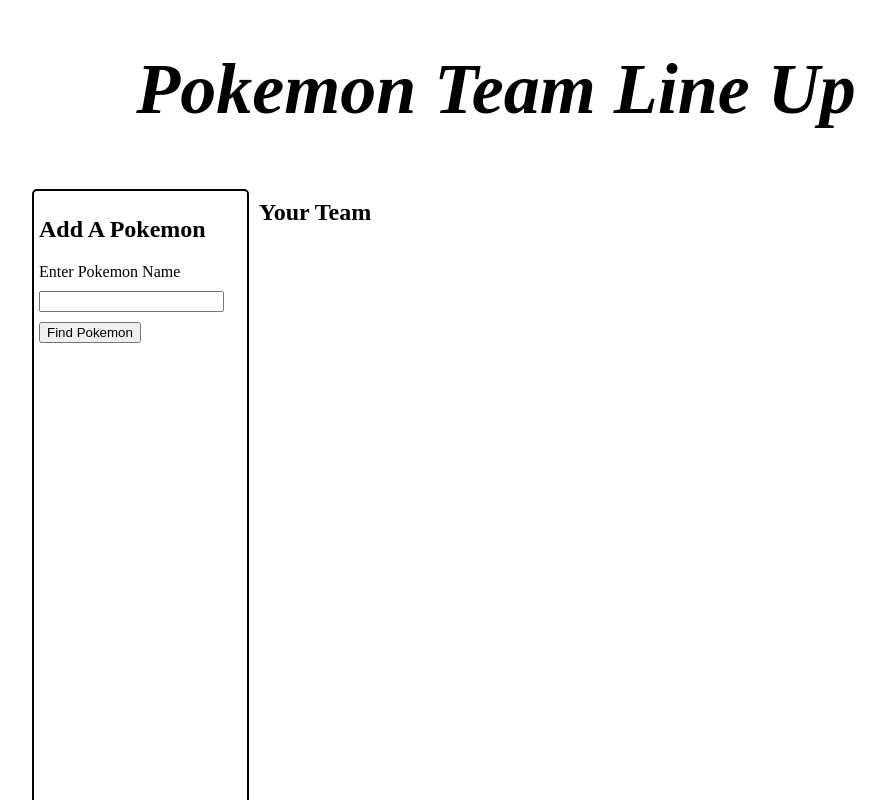
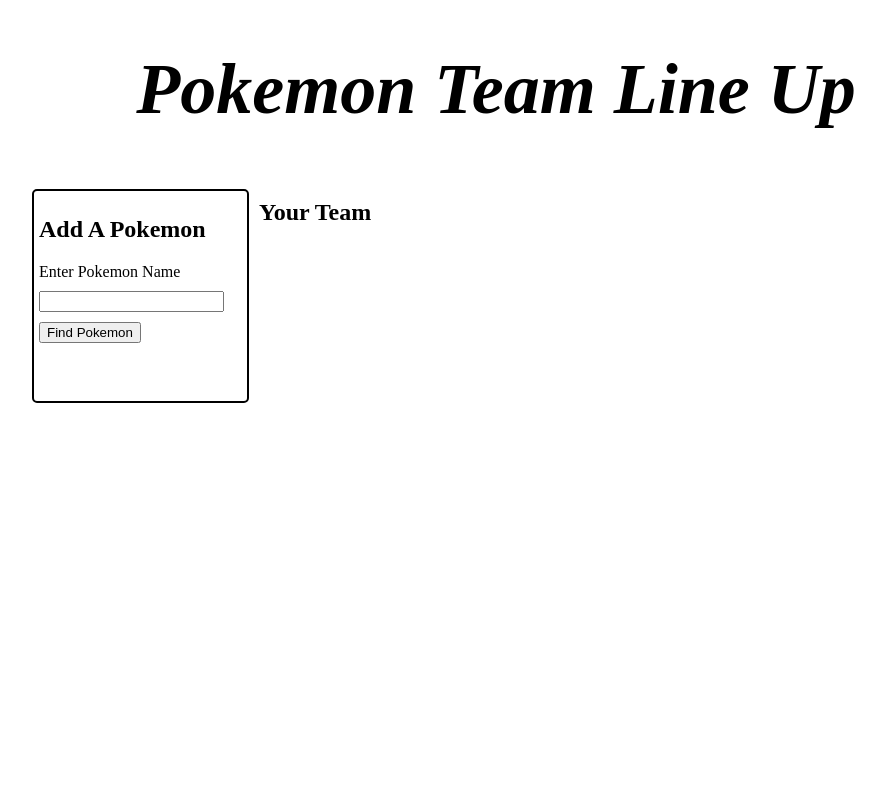
Before and after one commit to yespacefeng/PokemonTeamBuilder, a React app: page / in a window 1280 px wide. Shown: the top 800 px of the page, without its empty margins (144-1029 px from the left). Built offline with nearby package versions, Linux system fonts and the light colour scheme.

Commit message:
CSS updated in add pokemon

```diff
--- a/client/src/components/styles/AddPokemon.css
+++ b/client/src/components/styles/AddPokemon.css
@@ -1,6 +1,6 @@
 #add-pokemon {
   min-width: 200px;
-  height: 100vh;
+  height: 25vh;
   padding: 5px;
   border: 2px solid black;
   border-radius: 5px;
```
